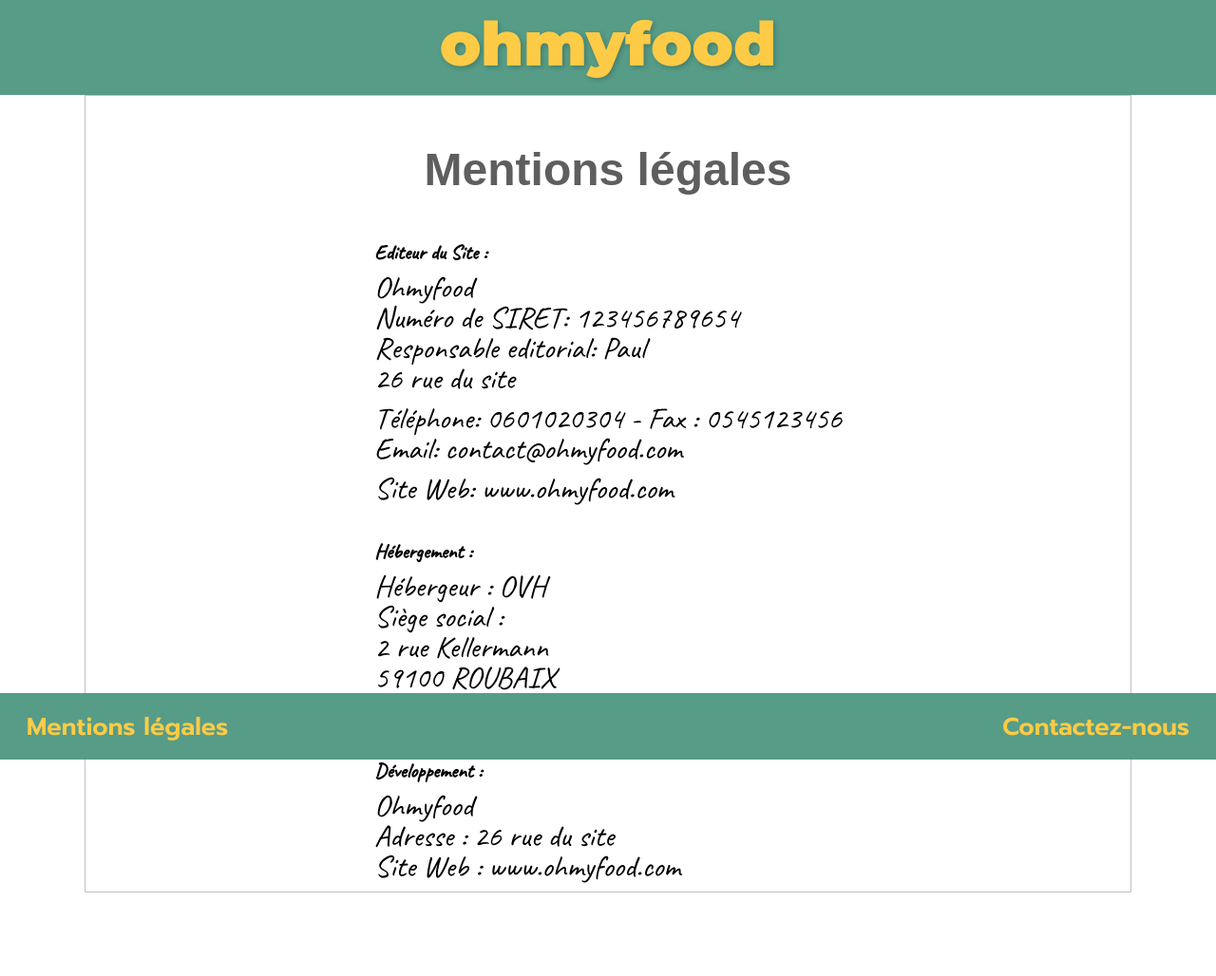
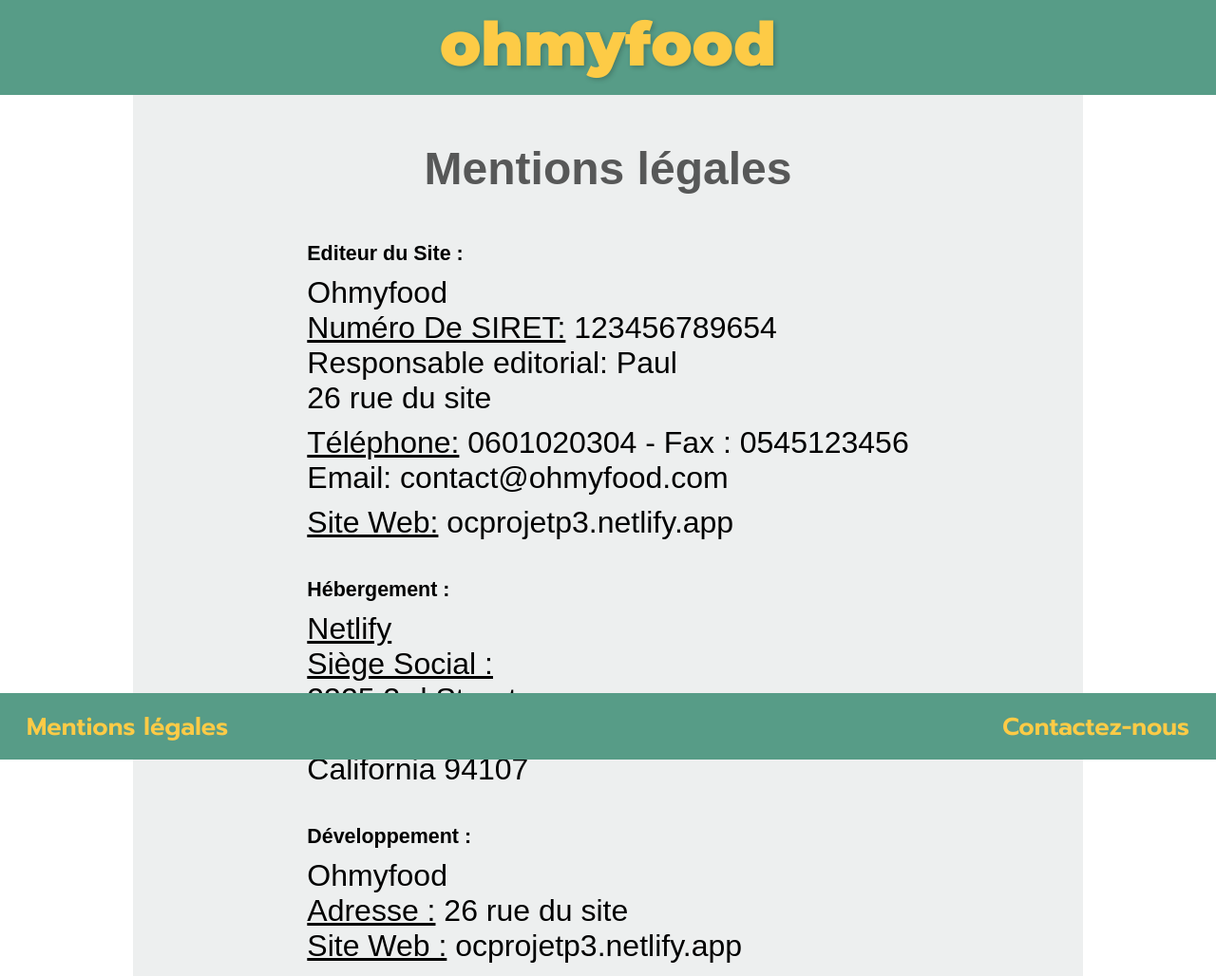
Before and after one commit to SeeYouh/projetp3, a website: page pages/mentions/mentions-legales.html in a window 1280 px wide. Shown: the top 1028 px of the page at 95% size. Before the commit the page ends 940 px from the top, so only its background shows below. Drawn offline with Linux system fonts and the light colour scheme.

Commit message:
Mentions: MeP et finition

```diff
--- a/pages/mentions/mentions-legales.html
+++ b/pages/mentions/mentions-legales.html
@@ -18,39 +18,38 @@
     <section class="center">
         <div class="mentions center">
             <h2>Mentions légales</h2>
-            <div class="size-base padding-lr pm-mentions">
+            <div class="size-base padding-lr pm-mentions family-mentions">
                 <div class="">
                     <h6>Editeur du Site :</h6>
                     <p>Ohmyfood
                     </br>
-                <span>Numéro de SIRET:</span>  123456789654
+                    <span class="mentions-titre">Numéro de SIRET:</span>  123456789654
                     </br>
                     <span>Responsable editorial:</span>  Paul
                     </br>
                     26 rue du site</p>
-                <p><span>Téléphone:</span>  0601020304 - <span>Fax :</span>  0545123456
+                    <p><span class="mentions-titre">Téléphone:</span>  0601020304 - <span>Fax :</span>  0545123456
                     </br>
                     <span>Email:</span>  contact@ohmyfood.com
-                <p><span>Site Web:</span>  <a href="#">www.ohmyfood.com</a></p>
-            </div>
+                    <p><span class="mentions-titre">Site Web:</span>  <span class=" ligne-gout-1"><a href="https://ocprojetp3.netlify.app/" class="text-mentions-anim">ocprojetp3.netlify.app</a></span></p>
                     <h6>Hébergement :</h6>
-            <p><span>Hébergeur :</span>  OVH
+                    <p><span class="mentions-titre">Netlify</span>
                     </br>
-               <span>Siège social :</span>
+                    <span class="mentions-titre">Siège social :</span>
                     </br>
-                2 rue Kellermann
+                    2325 3rd Street
                     </br>
-                59100 ROUBAIX
+                    Suite 215 San Francisco
                     </br>
-                Tél. : 0899 701 761 </p>
-
+                    California 94107
                     <h6>Développement :</h6>
                     <p>Ohmyfood
                     </br>
-            Adresse : 26 rue du site
+                    <span class="mentions-titre">Adresse :</span>  26 rue du site
                     </br>
-            Site Web : <a href="http://www.ohmyfood.com">www.ohmyfood.com</a>
+                    <span class="mentions-titre">Site Web :</span> <span class=" ligne-gout-2"><a href="https://ocprojetp3.netlify.app/" class="text-mentions-anim">ocprojetp3.netlify.app</a></span>
                     </p>
+                </div>
             </div>
         </div>
 
--- a/sass/Balise/__mentions.scss
+++ b/sass/Balise/__mentions.scss
@@ -1,19 +1,24 @@
 .center {
     @include tout-centrer;
     flex-direction: column;
+    padding-bottom: 50px;
 }
 
 .mentions {
-    @include border;
-
     flex-direction: column;
-    width: 1100px;
+    width: 1000px;
     height: 100%;
+    background-color: $colour-menupapilles;
     & h2 {
         padding-top: 50px;
-        margin-bottom: 20px;
-        font-family: Arial, Helvetica, sans-serif;
+        padding-bottom: 20px;
+        font-family: $base;
         font-size: map-get($map: $font-size, $key: 'titre-menu');
         color: darken($gris-fonce, 50);
     }
 }
+
+.mentions-titre {
+    text-decoration: underline;
+    text-transform: capitalize;;
+}
--- a/sass/Base/__each.scss
+++ b/sass/Base/__each.scss
@@ -31,6 +31,20 @@
     }
 }
 
+@each $txt-degrad, $name-1, $name-2, $name-3, $name-4 in $color-text-degrade {
+    .text-#{$txt-degrad}-anim {
+        color: black ;
+        transition: all 300ms;
+        &:hover {
+        background:              -webkit-linear-gradient(left, $name-1, $name-2, $name-3);
+        -webkit-background-clip: text;
+        -webkit-text-fill-color: transparent;
+        }
+    }
+}
+
+
+
 @each $width, $valeur in $value-width {
     .width-#{$width} {
         width: $valeur;
@@ -39,7 +53,7 @@
 
 @each $ligne,$name in $color-text {
     .ligne-#{$ligne} {
-        text-decoration:            none;
+        //text-decoration:            none;
         background:                 linear-gradient(to top, $name 0, $name 4px, transparent 2px) no-repeat left bottom / 0 100%;
         background-size:            0 100%;
         transition: background-size 300ms;
--- a/sass/Utils/_variables.scss
+++ b/sass/Utils/_variables.scss
@@ -51,7 +51,8 @@
 $color-text-degrade:
     "papilles" $colortext-papilles-1 $colortext-papilles-2 $colortext-papilles-3,
     "chic"     $colortext-chic-1 $colortext-chic-2 $colortext-chic-3,
-    "gout"     $colortext-gout-1 $colortext-gout-2 $colortext-gout-3;
+    "gout"     $colortext-gout-1 $colortext-gout-2 $colortext-gout-3,
+    "mentions" $colortext-gout-1 $colortext-gout-2 $colortext-gout-3 $colortext-base;
 
 /** Couleur ombre **/
 
@@ -67,6 +68,7 @@
 $montserrat:     'montserrat';
 $prompt:         'prompt';
 $caveat:         'caveat';
+$base:            Arial, Helvetica, sans-serif;
 
 $font-family: (
     'heading':  $montserrat,
@@ -75,7 +77,8 @@
     'chic':     $croissant-one,
     'papilles': $dancing-script,
     'gout':     $kaushan-script,
-    'footer':   $prompt
+    'footer':   $prompt,
+    'mentions': $base,
 );
 
 /** Taille texte **/
```
Also changed, not shown: css/style.css, 1 other file. Lines whose indentation alone changed are shown as unchanged.
